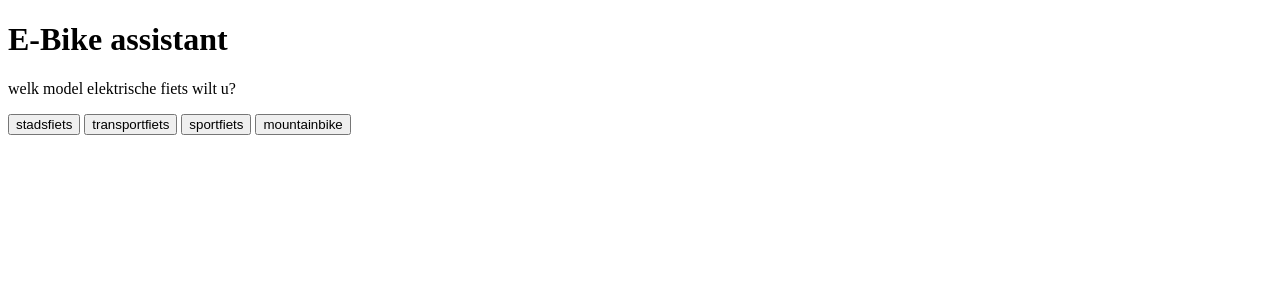
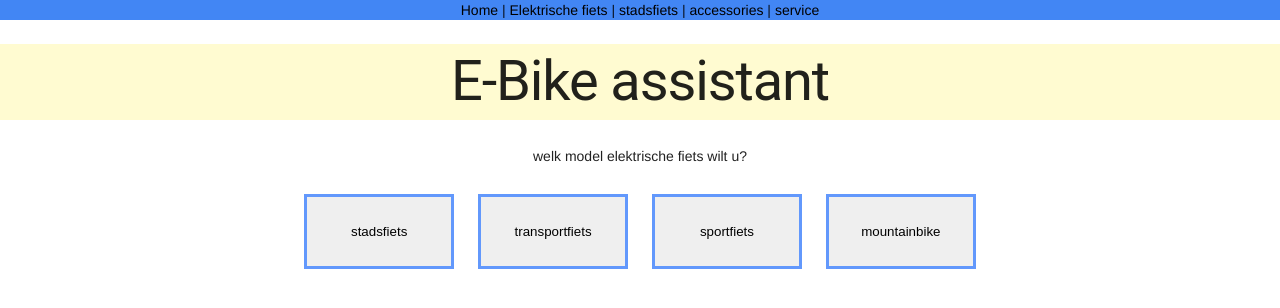
Before and after one commit to khengsdijk/ewa-workshop, a plain HTML site: page index.html in a window 1280 px wide. Drawn offline with Linux system fonts and the light colour scheme.

Commit message:
basic site

```diff
--- a/index.html
+++ b/index.html
@@ -3,16 +3,25 @@
 	<head>
 		<meta charset="utf-8">
 		<title>workshop ewa site</title>
+		<link rel="stylesheet" href=material.min.css>
+		<link rel="stylesheet" href=style.css>
+		<script type="text/javascript" href="material.min.js"></script>
 	</head>
-	<link rel="stylesheet" href=material.min.css"">
-	<script type="text/javascript" href="material.min.js"></script>
-
 	<body>
+		<nav>
+			<a>Home</a> |
+			<a>Elektrische fiets</a> |
+			<a>stadsfiets</a> |
+			<a>accessories</a> |
+			<a>service</a>
+		</nav>
 		<h1>E-Bike assistant</h1>
 		<p>welk model elektrische fiets wilt u?</p>
 
 		<div id="buttons">
-			<button>stadsfiets</button>
+			<button>
+			stadsfiets
+			</button>
 			<button>transportfiets</button>
 			<button>sportfiets</button>
 			<button>mountainbike</button>
--- a/style.css
+++ b/style.css
@@ -0,0 +1,31 @@
+.stadButton {
+	background-color: #4286f4;
+}
+#buttons {
+
+}
+a {
+	color:  #000000;
+
+}
+nav {
+	background-color: #4286f4;
+}
+h1 {
+	background-color: #fffbd1;
+}
+body {
+	text-align: center;
+	position: relative;
+}
+
+button {
+	display: inline-block;
+    width: 150px;
+    height: 75px;
+    margin: 10px;
+    border: 3px solid #6298fc;
+}
+#buttonContainer {
+
+}
```
